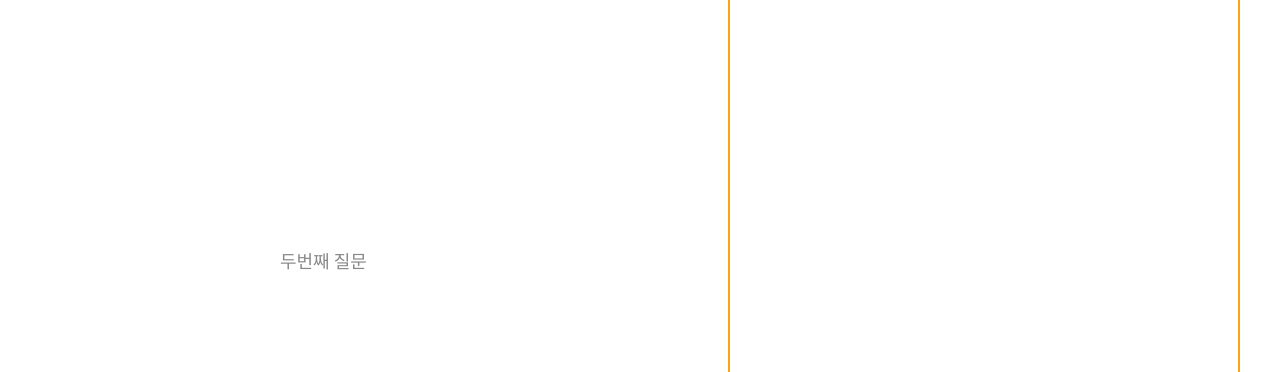
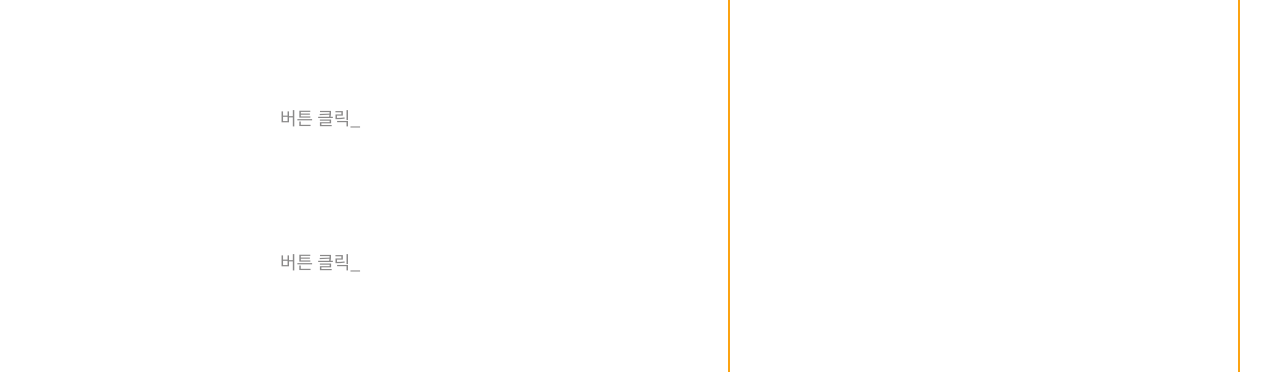
Before and after one commit to seoD22/react_intro_portfolio, a React (Create React App) app: page / in a window 1280 px wide. Shown: the part 2390-2762 px from the top of the page. Built offline with nearby package versions, Linux system fonts and the light colour scheme; a web font is replaced by a local one.

Commit message:
node연결 중_230216

```diff
--- a/package.json
+++ b/package.json
@@ -7,6 +7,7 @@
     "@testing-library/jest-dom": "^5.16.5",
     "@testing-library/react": "^13.4.0",
     "@testing-library/user-event": "^13.5.0",
+    "axios": "^1.3.3",
     "bootstrap": "^5.2.3",
     "react": "^18.2.0",
     "react-bootstrap": "^2.7.0",
--- a/src/App.js
+++ b/src/App.js
@@ -5,6 +5,7 @@ import Hamburger from './component/Hamburger'
 import Process from './component/Process'
 import Portfolio from './component/Portfolio'
 import About from './component/About'
+import Pre from './component/Pre'
 import Preinterview from './component/Preinterview'
 import Contact from './component/Contact'
 import './App.css';
@@ -19,8 +20,9 @@ function App() {
       <Hamburger></Hamburger>
       <Portfolio dbobjkey="react"></Portfolio>
       <About></About>
-      <Preinterview></Preinterview>
-      <Contact></Contact>
+      <Pre></Pre>
+      {/* <Preinterview></Preinterview>
+      <Contact></Contact> */}
       <section style={{height:'100vh'}} id="contact"></section>
       <section style={{height:'100vh'}} id="etc"></section>
     </div>
--- /dev/null
+++ b/src/component/Pre.js
@@ -0,0 +1,47 @@
+import {useState, useEffect } from 'react';
+import axios from 'axios';
+import interviewDB from '../json/Preinterview.json'
+
+function Pre(props) {
+  const prebtn_pc = document.getElementsByClassName('pre_button_pc')
+  const interDB = interviewDB.preinterview
+  const [axiosVar, updateVar] = useState('A')
+
+  useEffect(()=>{
+    console.log(axiosVar)
+  }, [axiosVar]);
+
+  return (
+    <div id='preinterview' className='container_left'>
+      <h2>Preinterview</h2>
+      <div className='pre_answer_pc'>
+        {axiosVar}
+      </div>
+      <div className='pre_pc'>
+        <div className='pre_btns_pc'>
+          { interDB.map((it, idx)=>{
+            return <div key={'prebtns'+idx} className='pre_button_pc' onClick={(e)=>{
+              interDB.forEach((v, i)=>{
+                if( i === idx ){
+                  prebtn_pc.item(i).classList = 'pre_button_pc click';
+                }else{
+                  prebtn_pc.item(i).classList = 'pre_button_pc';
+                }
+              })
+              // console.log(e.target.name)
+              updateVar(it.value)
+              // console.log(axiosVar)
+            }}>
+                <button name={it.value}>
+                  {it.btnNm}
+                </button>
+              </div>
+          })
+          }
+        </div>
+      </div>
+    </div>
+  );
+}
+
+export default Pre;
--- a/src/css/font.scss
+++ b/src/css/font.scss
@@ -196,14 +196,15 @@ h2{font-family: 'Nunito', 'Noto Sans KR', sans-serif; font-weight: 700; font-siz
     .pre_pc{
       .pre_button_pc{
         line-height: 120px;
-        p{
+        button{
+          background-color: transparent;
           font-size: 18px;
           color: #8A8989;
           text-align: left;
         }
       }
       .pre_button_pc.click{
-        p{
+        button{
           color: white;
         }
       }
--- a/src/css/style.scss
+++ b/src/css/style.scss
@@ -820,7 +820,9 @@ p{
         cursor: pointer;
         background-color: #0167ff43;
       }
-      p{
+      button{
+        width: 100%;
+        border: none;
         padding-left: 70px;
       }
     }
--- /dev/null
+++ b/src/json/Preinterview.json
@@ -0,0 +1,20 @@
+{
+  "preinterview":[
+    {
+      "btnNm": "버튼 클릭_",
+      "value": "A"
+    },
+    {
+      "btnNm": "버튼 클릭_",
+      "value": "B"
+    },
+    {
+      "btnNm": "버튼 클릭_",
+      "value": "C"
+    },
+    {
+      "btnNm": "버튼 클릭_",
+      "value": "D"
+    }
+  ]
+}
```
Also changed, not shown: src/component/dddddd.js (added, +84 -0 lines), 1 other file (tests, documents, lock files or other folders).
